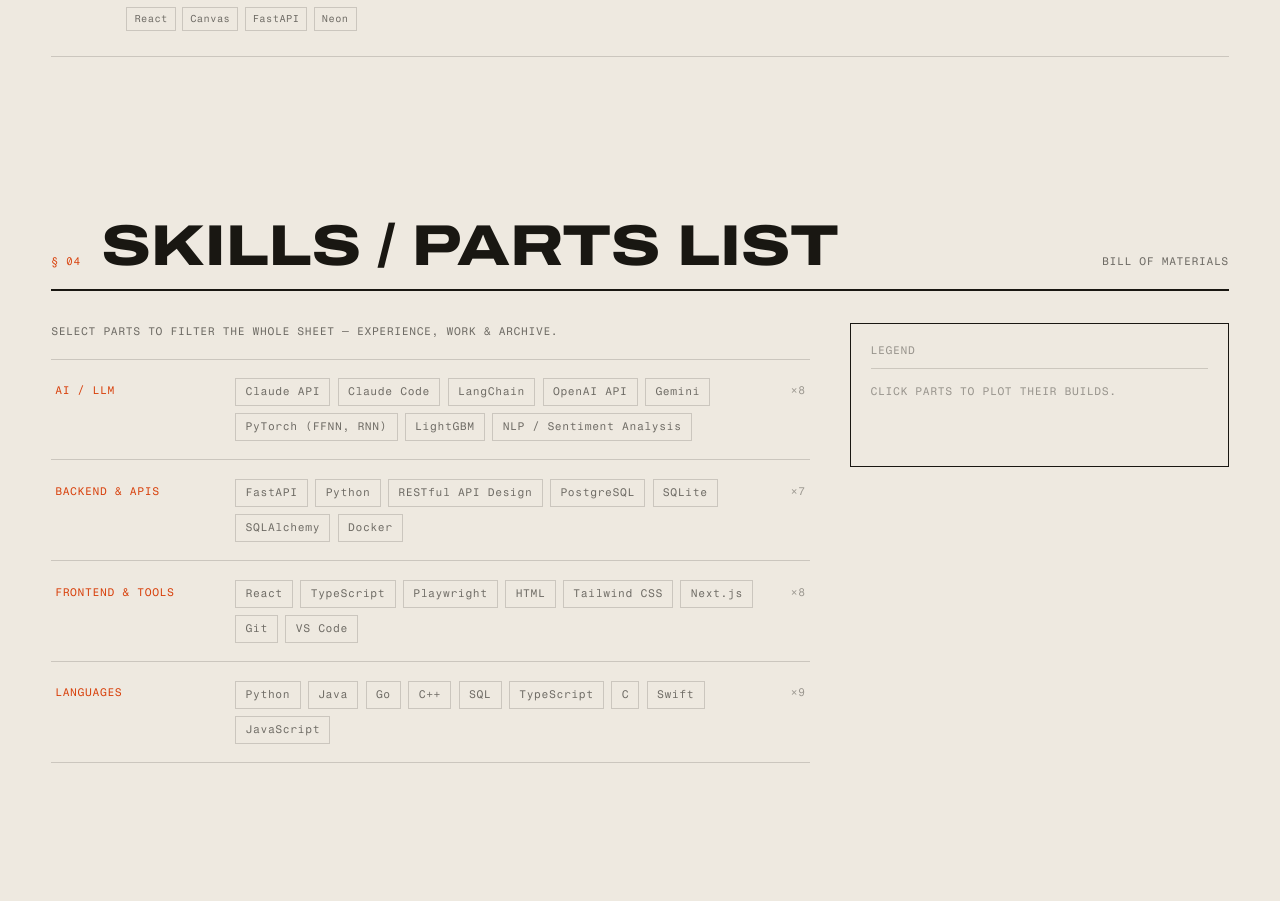
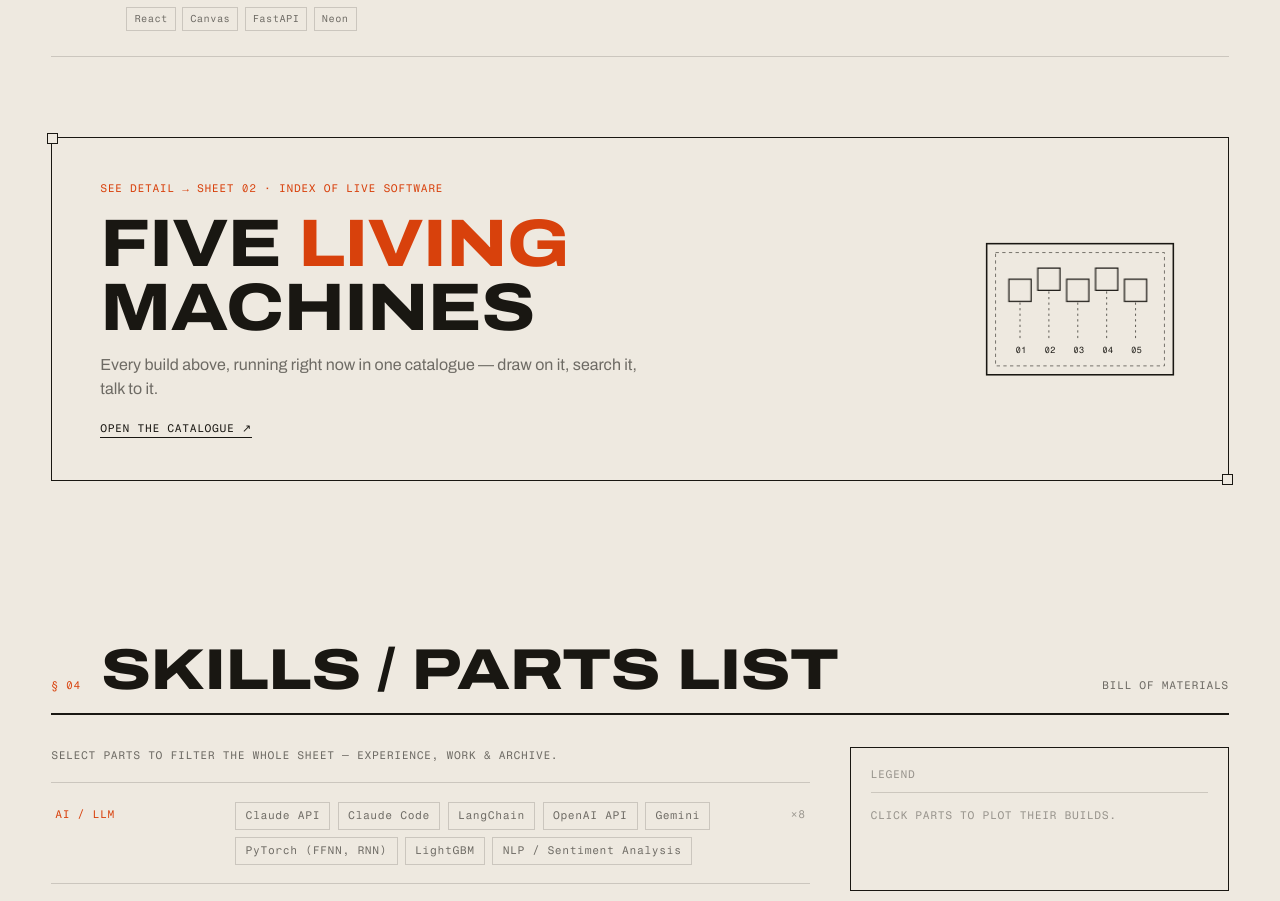
Before and after one commit to TejasRamanujam/portfolio, a React (Vite) app: page / in a window 1280 px wide. Shown: the part 3340-4241 px from the top of the page. Built offline with nearby package versions, Linux system fonts and the light colour scheme.

Commit message:
feat: Sheet 02 cross-reference band to the live-demos catalogue
Full-width drafting-callout after Selected Work: SEE DETAIL note,
display headline, bobbing plate figure, whole band links to the index.

```diff
--- a/src/App.jsx
+++ b/src/App.jsx
@@ -474,6 +474,65 @@
           </ol>
         </section>
 
+        {/* --------------------------------- sheet 02 cross-reference */}
+        <section className="section sheetref-wrap" aria-label="Live demos catalogue">
+          <a
+            className="sheetref"
+            href="https://tejas-live-demos.vercel.app"
+            target="_blank"
+            rel="noreferrer"
+            data-reveal
+          >
+            <div className="sheetref-body">
+              <p className="mono sheetref-note">SEE DETAIL → SHEET 02 · INDEX OF LIVE SOFTWARE</p>
+              <p className="sheetref-title">
+                Five <em>living</em> machines
+              </p>
+              <p className="sheetref-sub">
+                Every build above, running right now in one catalogue — draw on it, search it,
+                talk to it.
+              </p>
+              <span className="mono sheetref-cta">OPEN THE CATALOGUE ↗</span>
+            </div>
+            <svg
+              className="sheetref-fig"
+              viewBox="0 0 180 130"
+              aria-hidden="true"
+              focusable="false"
+            >
+              <rect x="6" y="6" width="168" height="118" fill="none" stroke="currentColor" strokeWidth="1.4" />
+              <rect x="14" y="14" width="152" height="102" fill="none" stroke="currentColor" strokeWidth="0.5" strokeDasharray="3 3" />
+              {[0, 1, 2, 3, 4].map((i) => (
+                <g key={i}>
+                  <rect
+                    x={26 + i * 26}
+                    y={38 - (i % 2) * 10}
+                    width="20"
+                    height="20"
+                    fill="none"
+                    stroke="currentColor"
+                    strokeWidth="1.1"
+                    className="sheetref-plate"
+                    style={{ animationDelay: `${i * 0.35}s` }}
+                  />
+                  <line
+                    x1={36 + i * 26}
+                    y1={58 - (i % 2) * 10 + 1}
+                    x2={36 + i * 26}
+                    y2="92"
+                    stroke="currentColor"
+                    strokeWidth="0.6"
+                    strokeDasharray="2 3"
+                  />
+                  <text x={32 + i * 26} y="104" className="sheetref-no">
+                    0{i + 1}
+                  </text>
+                </g>
+              ))}
+            </svg>
+          </a>
+        </section>
+
         {/* -------------------------------------------------- skills */}
         <section id="skills" className="section" aria-label="Skills">
           <SectionHead no="04" title="SKILLS / PARTS LIST" note="BILL OF MATERIALS" />
--- a/src/index.css
+++ b/src/index.css
@@ -953,3 +953,56 @@
 }
 .bom-clear:hover { background: var(--blue); color: var(--paper); }
 .legend-block + .legend-block { margin-top: 1rem; border-top: 1px solid var(--hairline); padding-top: 0.9rem; }
+
+/* ── sheet 02 cross-reference band ─────────────────────── */
+.sheetref-wrap { padding-top: 0; }
+.sheetref {
+  display: grid;
+  grid-template-columns: 1fr auto;
+  align-items: center;
+  gap: clamp(1.5rem, 4vw, 4rem);
+  border: 1.5px solid var(--ink);
+  padding: clamp(1.4rem, 3.5vw, 2.6rem) clamp(1.4rem, 4vw, 3rem);
+  position: relative;
+  transition: background 0.35s var(--ease), color 0.35s var(--ease);
+}
+.sheetref::before,
+.sheetref::after {
+  content: '';
+  position: absolute;
+  width: 9px;
+  height: 9px;
+  border: 1px solid var(--ink);
+}
+.sheetref::before { top: -5px; left: -5px; background: var(--paper); }
+.sheetref::after { bottom: -5px; right: -5px; background: var(--paper); }
+.sheetref:hover { background: var(--ink); color: var(--paper); }
+.sheetref:hover .sheetref-note,
+.sheetref:hover .sheetref-sub { color: inherit; opacity: 0.75; }
+.sheetref-note { color: var(--blue); margin-bottom: 0.9rem; }
+.sheetref-title {
+  font-size: clamp(2rem, 5.5vw, 4.2rem);
+  font-variation-settings: 'wdth' 116, 'wght' 780;
+  line-height: 0.95;
+  text-transform: uppercase;
+  letter-spacing: -0.01em;
+}
+.sheetref-title em {
+  font-style: normal;
+  color: var(--blue);
+}
+.sheetref:hover .sheetref-title em { color: var(--paper); }
+.sheetref-sub { color: var(--ink-60); margin-top: 0.8rem; max-width: 34rem; }
+.sheetref-cta { display: inline-block; margin-top: 1.2rem; border-bottom: 1px solid currentColor; }
+.sheetref-fig { width: clamp(140px, 16vw, 200px); color: inherit; }
+.sheetref-no { font-family: var(--font-mono); font-size: 8px; fill: currentColor; }
+@keyframes plate-pop {
+  0%, 100% { transform: translateY(0); }
+  50% { transform: translateY(-5px); }
+}
+.sheetref-plate { animation: plate-pop 3.2s var(--ease) infinite; }
+@media (prefers-reduced-motion: reduce) { .sheetref-plate { animation: none; } }
+@media (max-width: 720px) {
+  .sheetref { grid-template-columns: 1fr; }
+  .sheetref-fig { display: none; }
+}
```
